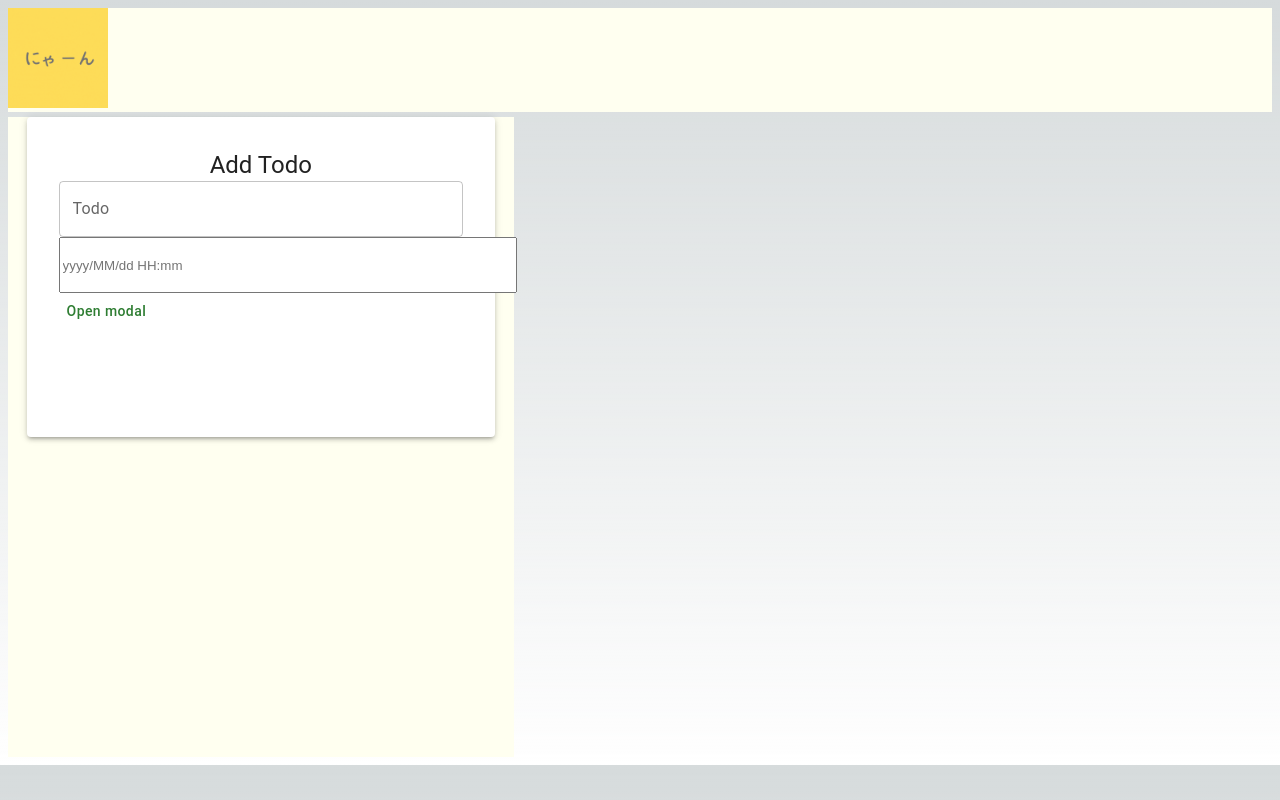
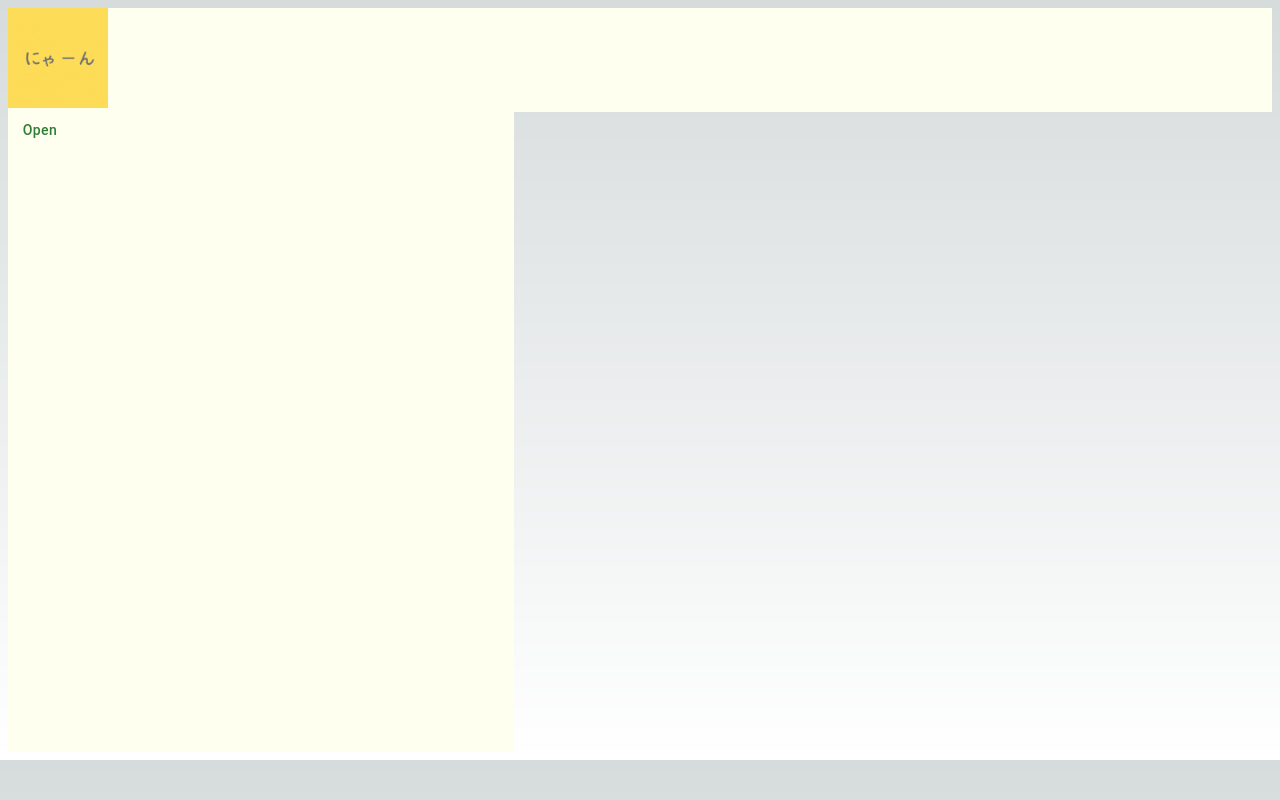
Before and after one commit to Sea10wood/tumaguro_frontend, a Next.js app: page /todo in a window 1280 px wide. Built offline with nearby package versions, Linux system fonts and the light colour scheme.

Commit message:
Modul-fix

```diff
--- a/src/components/DatePick.tsx
+++ b/src/components/DatePick.tsx
@@ -16,7 +16,6 @@ const DatePickerComponent = () => {
             className="date-picker"
             timeIntervals={30}
         />
-        // </div>
     );
 };
 export default DatePickerComponent;
--- a/src/components/Request.tsx
+++ b/src/components/Request.tsx
@@ -1,5 +1,16 @@
-import { Box, Button, Modal, Paper, TextField } from "@mui/material";
+import {
+    Box,
+    Button,
+    Modal,
+    Paper,
+    Stack,
+    TextField,
+    Typography,
+} from "@mui/material";
+import Image from "next/image";
 import { useState } from "react";
+import DatePick from "../components/DatePick";
+import catclose from "./images/catclose.png";
 
 export default function Request() {
     const [isOpen, setIsOpen] = useState(false);
@@ -10,7 +21,7 @@ export default function Request() {
                     setIsOpen(!isOpen);
                 }}
             >
-                Open modal
+                Open
             </Button>
             <Modal
                 open={isOpen}
@@ -27,37 +38,65 @@ export default function Request() {
                 <Paper
                     sx={{
                         height: "40%",
-                        width: "30%",
+                        width: "50vw",
                         minWidth: "300px",
                         margin: "auto",
+                        minHeight: "500px",
                     }}
                 >
-                    <Box
-                        component="div"
-                        sx={{ width: 400, margin: "10px auto" }}
+                    <Stack
+                        sx={{
+                            // width: 400,
+                            // margin: "10px auto",
+                            position: "relative",
+                        }}
+                        spacing={3}
                         p={2}
                     >
-                        <Button sx={{ textAlign: "right" }}>Close</Button>
-                        <h4 id="parent-modal-title">スケジュールを共有</h4>
-                        {/* <p id="parent-modal-description">
-                            送信相手、スケジュール日時の表示
-                        </p> */}
+                        <Image
+                            src={catclose}
+                            alt="cat close.png"
+                            style={{
+                                textAlign: "right",
+                                position: "absolute",
+                                right: 0,
+                                width: "15%",
+                                height: "20%",
+                            }}
+                        />
+
+                        <h4>Todoを追加</h4>
 
                         <TextField
                             id="outlined-multiline-flexible"
-                            label="UserName"
+                            label="Todo"
                             multiline
                             maxRows={1}
                             sx={{
                                 width: "100%",
-                                maxWidth: "250px",
+                                minWidth: "200px",
+                                maxWidth: "300px",
                                 textAlign: "center",
-                                m: " auto",
+                                m: "auto",
                             }}
                         />
-                        <h4 id="parent-modal-title">開始日時を追加</h4>
-                        <h4 id="parent-modal-title">終了日時を追加</h4>
-                    </Box>
+                        <Box>
+                            <Typography variant="h6">開始日時を追加</Typography>
+                            <DatePick />
+                        </Box>
+                        <Box>
+                            <Typography variant="h6">終了日時を追加</Typography>
+                            <DatePick />
+                        </Box>
+                        <Button
+                            sx={{
+                                textAlign: "right",
+                                right: 0,
+                            }}
+                        >
+                            Send
+                        </Button>
+                    </Stack>
                 </Paper>
             </Modal>
         </div>
--- a/src/components/Todoadd.tsx
+++ b/src/components/Todoadd.tsx
@@ -1,37 +1,6 @@
-import { Paper, TextField, Typography } from "@mui/material";
-import DatePick from "./DatePick";
+// import Cat from "./Cat";
 import Request from "./Request";
 
 export function TodoAdd() {
-    return (
-        <Paper
-            elevation={3}
-            sx={{
-                p: 4,
-                width: "80%",
-                height: "40%",
-                m: "5px auto",
-            }}
-        >
-            <Typography
-                variant={"h5"}
-                sx={{ backgroundColor: "#ffffff", textAlign: "center" }}
-            >
-                Add Todo
-            </Typography>
-            <TextField
-                id="outlined-multiline-flexible"
-                label="Todo"
-                multiline
-                maxRows={4}
-                sx={{
-                    width: "100%",
-                    textAlign: "center",
-                    m: "0 auto",
-                }}
-            />
-            <DatePick />
-            <Request />
-        </Paper>
-    );
+    return <Request />;
 }
--- a/src/pages/todo.tsx
+++ b/src/pages/todo.tsx
@@ -3,16 +3,19 @@ import { Box } from "@mui/material";
 // import DataPicker from "../components/DataPicker";
 export default function Todo() {
     return (
+        <div>
+            {/* <Threejs /> */}
             <Box
                 component="div"
                 sx={{ height: "80vh", width: "40%" }}
                 style={{
                     backgroundColor: "#fffff0",
-                margin: "0 0",
+                    margin: "0",
                 }}
             >
                 {/* <Image src={nyan} alt="nyan.gif" height={150} width={150} /> */}
                 <TodoAdd />
             </Box>
+        </div>
     );
 }
--- a/src/styles/globals.css
+++ b/src/styles/globals.css
@@ -27,6 +27,8 @@ body {
 }
 
 .date-picker {
-  width: 450px;
-  height: 50px
+  width: 50vw;
+  height: 50px;
+  max-width: 300px;
+  min-width: 200px;
 }
```
Also changed, not shown: src/components/Images/catclose.png (added), 1 other file (tests, documents, lock files or other folders). Lines whose indentation alone changed are shown as unchanged.
